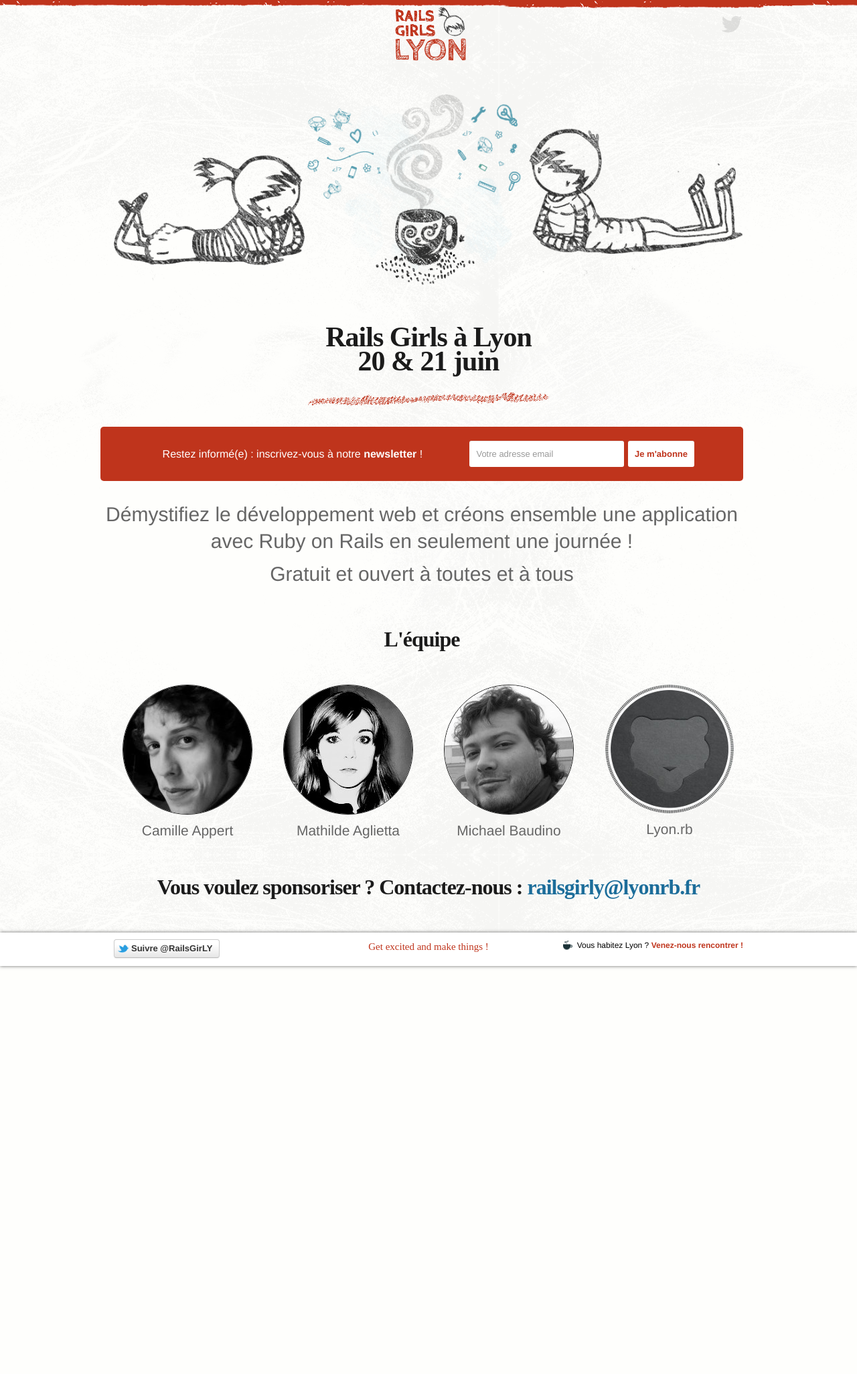
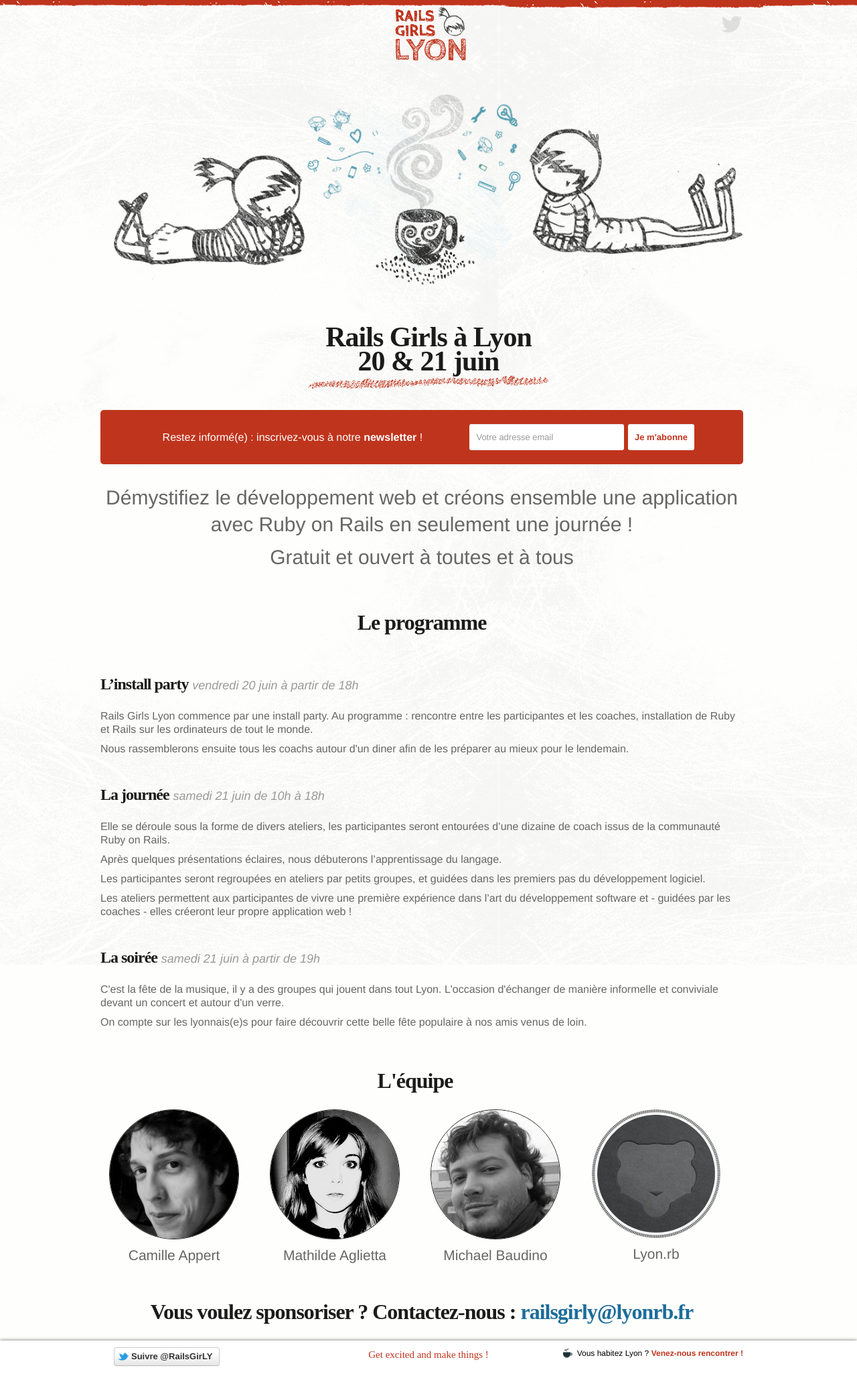
Before and after one commit to lyonrb/railsgirly, a Jekyll site: the page built from index.html, in a window 1280 px wide. Shown: the whole page at 67% size. Built offline with Jekyll 4.4.1, drawn with Linux system fonts in a browser that asks for light colours; nearby versions of some CDN libraries; some web fonts are replaced; library files that are not in the unit come from our copies.

Commit message:
Add schedule and description. Move team to a partial.

```diff
--- /dev/null
+++ b/_includes/programme.html
@@ -0,0 +1,21 @@
+<section class="row" id="programme">
+  <h2>Le programme</h2>
+
+  <section id="install-party">
+    <h3>L’install party</h3> <time>vendredi 20 juin à partir de 18h</time>
+    <p>Rails Girls Lyon commence par une install party. Au programme : rencontre entre les participantes et les coaches, installation de Ruby et Rails sur les ordinateurs de tout le monde.</p>
+    <p>Nous rassemblerons ensuite tous les coachs autour d'un diner afin de les préparer au mieux pour le lendemain.</p>
+  </section>
+  <section id="journee">
+    <h3>La journée</h3> <time>samedi 21 juin de 10h à 18h</time>
+    <p>Elle se déroule sous la forme de divers ateliers, les participantes seront entourées d’une dizaine de coach issus de la communauté Ruby on Rails.</p>
+    <p>Après quelques présentations éclaires, nous débuterons l’apprentissage du langage.</p>
+    <p>Les participantes seront regroupées en ateliers par petits groupes, et guidées dans les premiers pas du développement logiciel.</p>
+    <p>Les ateliers permettent aux participantes de vivre une première expérience dans l’art du développement software et - guidées par les coaches - elles créeront leur propre application web !</p>
+  </section>
+  <section id="soiree">
+    <h3>La soirée</h3> <time>samedi 21 juin à partir de 19h</time>
+    <p>C'est la fête de la musique, il y a des groupes qui jouent dans tout Lyon. L'occasion d'échanger de manière informelle et conviviale devant un concert et autour d'un verre.</p>
+    <p>On compte sur les lyonnais(e)s pour faire découvrir cette belle fête populaire à nos amis venus de loin.</p>
+  </section>
+</end>
--- /dev/null
+++ b/_includes/team.html
@@ -0,0 +1,19 @@
+<section class="row" id="team">
+  <h2>L'équipe</h2>
+  <div class="span3">
+    <img src="/assets/img/camille.jpg" class="avatar">
+    Camille Appert
+  </div>
+  <div class="span3">
+    <img src="/assets/img/mathilde.jpg" class="avatar">
+    Mathilde Aglietta
+  </div>
+  <div class="span3">
+    <img src="/assets/img/mike.jpg" class="avatar">
+    Michael Baudino
+  </div>
+  <div class="span3">
+    <img src="/assets/img/lyonrb.jpg" class="avatar no-border">
+    Lyon.rb
+  </div>
+</section>
--- a/assets/css/styles.css
+++ b/assets/css/styles.css
@@ -62,7 +62,7 @@
 #home h1, #home h2 {
   text-align: center;
   font-family: 'Cabin Sketch', cursive;
-  padding: 50px 0;
+  padding: 50px 0 25px;
 }
 #home h1 {
   background: url('../img/chalk-underline.png') bottom center no-repeat;
@@ -130,6 +130,22 @@
   border: none;
 }
 
+#home #programme p {
+  text-align: left;
+  font-size: 16px;
+  line-height: 20px;
+}
+#home #programme h3 {
+  display: inline-block;
+  font-size: 24px;
+  margin: 1.5em 0 1em;
+}
+#home #programme time {
+  font-style: italic;
+  font-size: 18px;
+  color: #999;
+}
+
 footer {
   font-size: 12px;
   background-color: #fff;
--- a/index.html
+++ b/index.html
@@ -22,25 +22,8 @@
       <p>Gratuit et ouvert à toutes et à tous</p>
   </section>
 
-  <section class="row" id="team">
-    <h2>L'équipe</h2>
-    <div class="span3">
-      <img src="/assets/img/camille.jpg" class="avatar">
-      Camille Appert
-    </div>
-    <div class="span3">
-      <img src="/assets/img/mathilde.jpg" class="avatar">
-      Mathilde Aglietta
-    </div>
-    <div class="span3">
-      <img src="/assets/img/mike.jpg" class="avatar">
-      Michael Baudino
-    </div>
-    <div class="span3">
-      <img src="/assets/img/lyonrb.jpg" class="avatar no-border">
-      Lyon.rb
-    </div>
-  </section>
+  {% include programme.html %}
+  {% include team.html %}
 
   <h2>Vous voulez sponsoriser ? Contactez-nous : <a href="mailto:railsgirly@lyonrb.fr">railsgirly@lyonrb.fr</a></h2>
 
```
